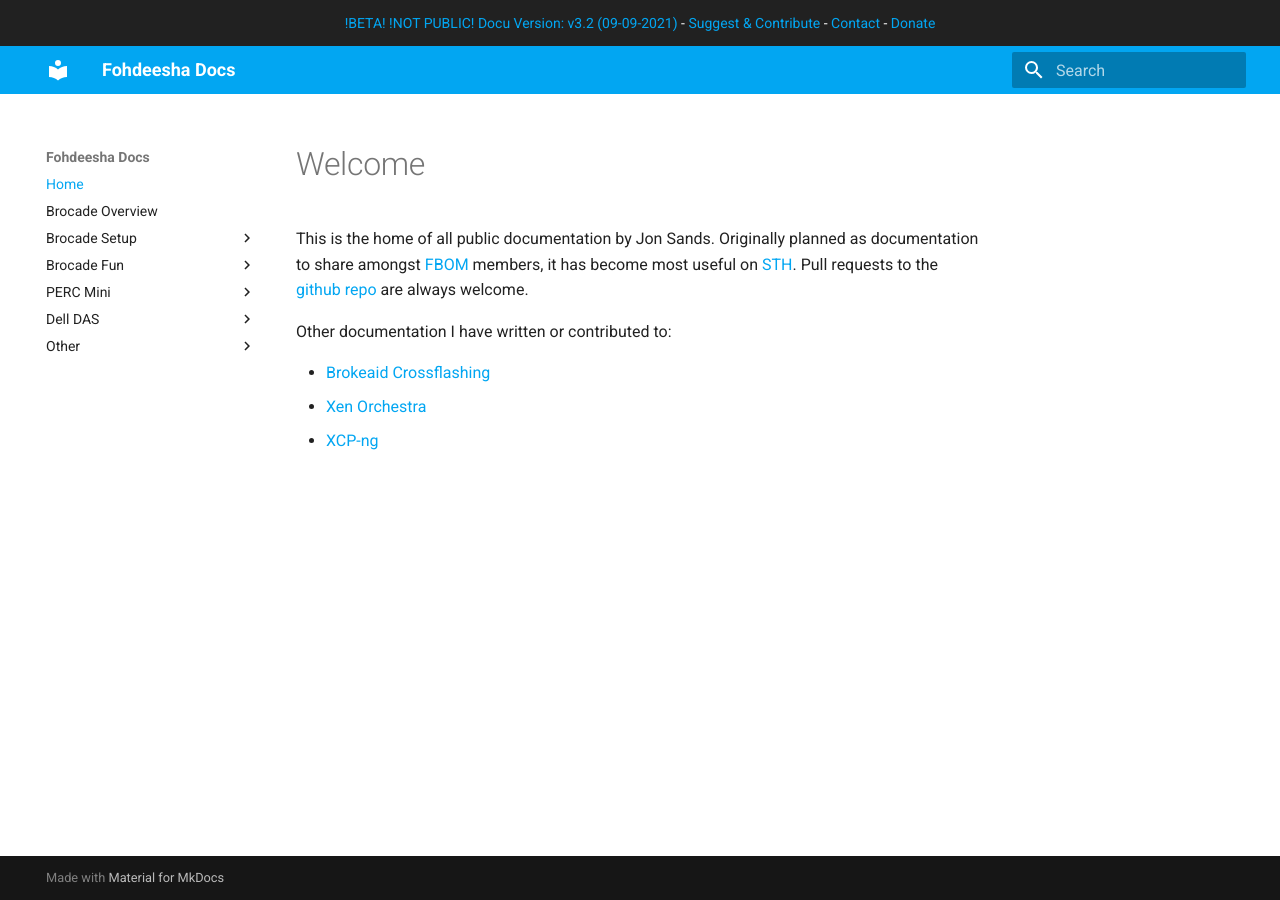
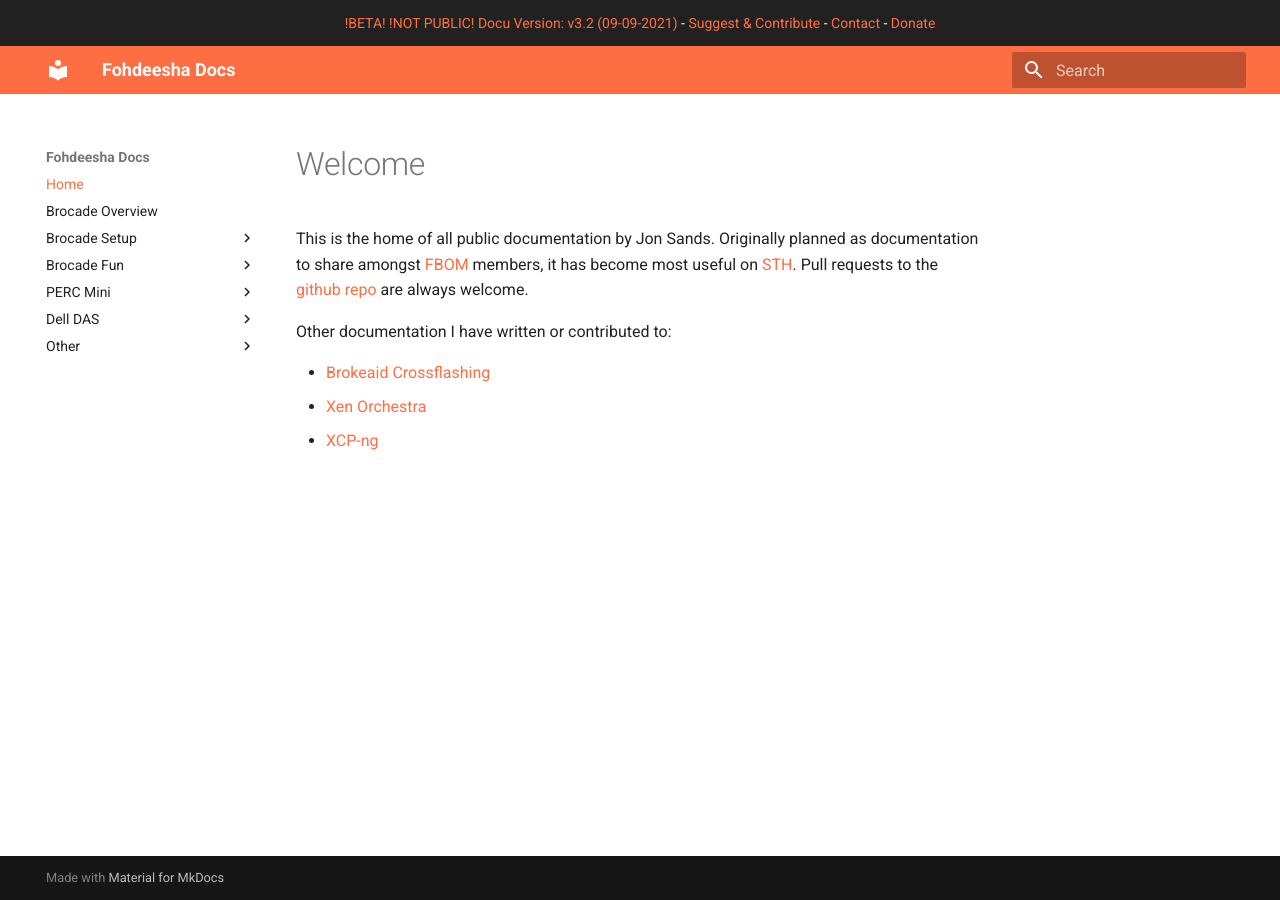
Before and after one commit to Fohdeesha/lab-docu, an MkDocs documentation site: the page built from docs/index.md, in a window 1280 px wide. Built offline with MkDocs 1.6.1 and Material for MkDocs 9.7.7, drawn with Linux system fonts in a browser that asks for light colours.

Commit message:
halloween babyyy

```diff
--- a/mkdocs.yml
+++ b/mkdocs.yml
@@ -5,7 +5,7 @@ theme:
   name: 'material'
   custom_dir: overrides
   palette:
-    primary: 'light blue'
+    primary: 'deep orange'
     accent: 'cyan'
 
 dev_addr: 192.168.1.27:8000
```
